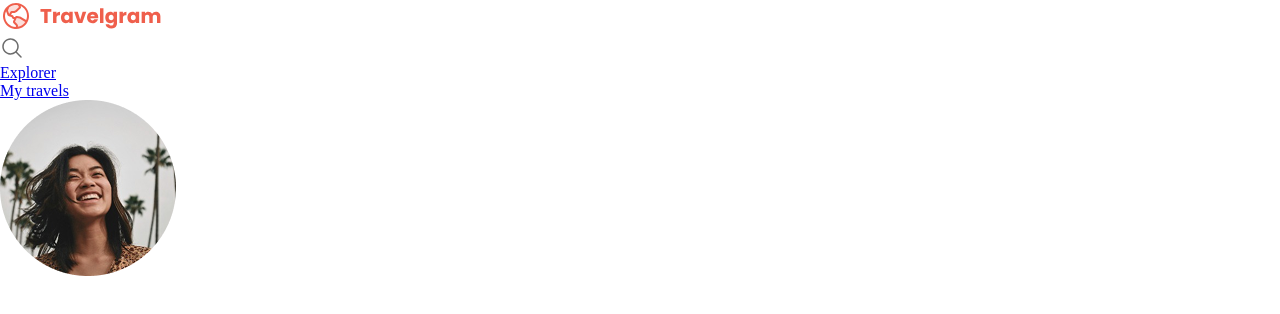
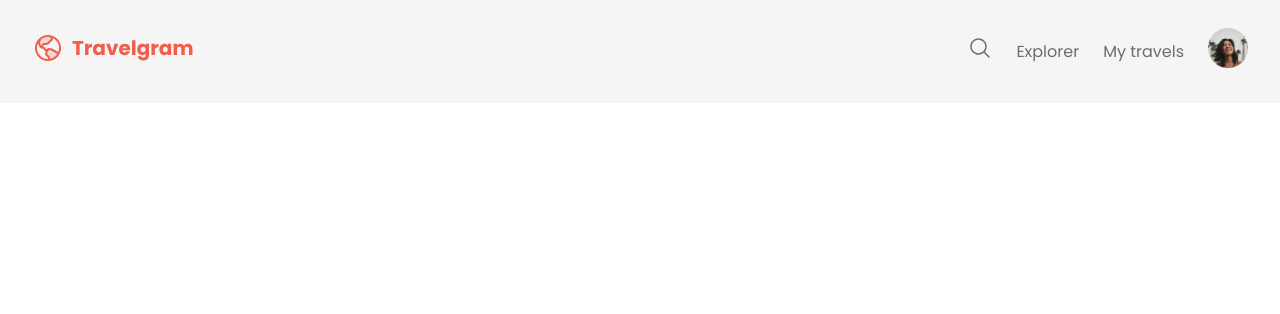
Before and after one commit to s1llva-09/Full-Stack, a plain HTML site: page TravelGram/index.html in a window 1280 px wide. Drawn offline with Linux system fonts and the light colour scheme.

Commit message:
navigation | Done

```diff
--- a/TravelGram/index.html
+++ b/TravelGram/index.html
@@ -12,7 +12,8 @@
     <link href="https://fonts.googleapis.com/css2?family=Poppins:wght@400;700&display=swap" rel="stylesheet">
 </head>
 <body>
-    <nav>
+    <div class="bg-surface-color">
+    <nav class="container">
         <a href="#" id="logo">
             <img src="assets/Logo.svg" alt="Logomarca">
         </a>
@@ -30,5 +31,7 @@
             </li>
         </ul>
     </nav>
+    </div>
+
 </body>
 </html>
--- a/TravelGram/styles/global.css
+++ b/TravelGram/styles/global.css
@@ -19,3 +19,29 @@
     --text-md: 14px/175% var(--font-family);
     --text-sm: 12px/175% var(--font-family);
 }
+
+body {
+    font: var(--text);
+    color: var(--text-color-secondary);
+    background-color: var(--background-color);
+}
+
+a {
+    text-decoration: none;
+    color: inherit;
+}
+
+a:hover {
+    color: var(--brand-color);
+    text-decoration: underline;
+}
+
+.container {
+    padding-inline: 32px;
+    max-width: 1280px;
+    margin-inline: auto;
+}
+
+.bg-surface-color {
+    background-color: var(--surface-color);
+}
--- a/TravelGram/styles/index.css
+++ b/TravelGram/styles/index.css
@@ -1 +1,2 @@
 @import url(global.css);
+@import url(nav.css);
--- /dev/null
+++ b/TravelGram/styles/nav.css
@@ -0,0 +1,19 @@
+nav {
+    display: flex;
+    justify-content: space-between;
+    align-items: center;
+    padding-block: 20px;
+}
+
+nav ul {
+    list-style: none;
+    display: flex;
+    align-items: center;
+    padding-block: 8px;
+    gap: 24px;
+}
+
+nav ul li:last-child img {
+    width: 40px;
+    height: 40px;
+}
```
